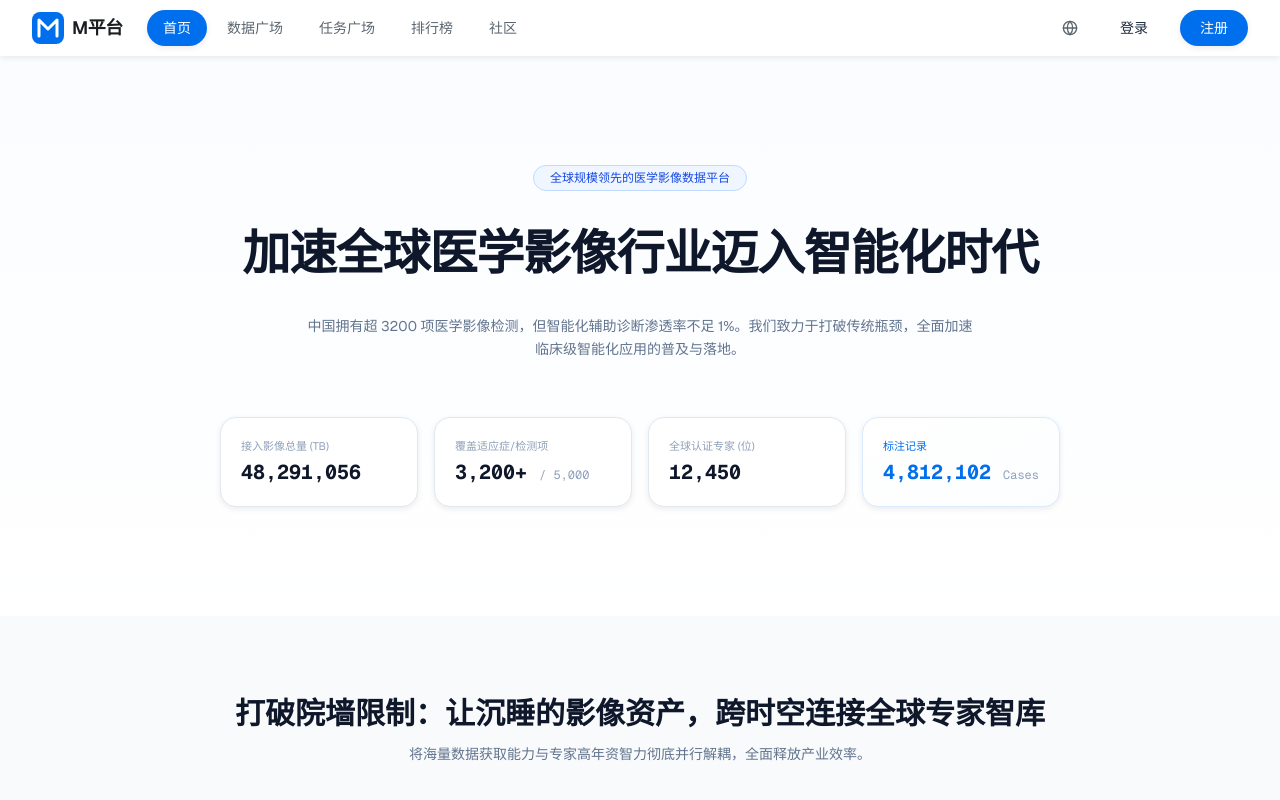
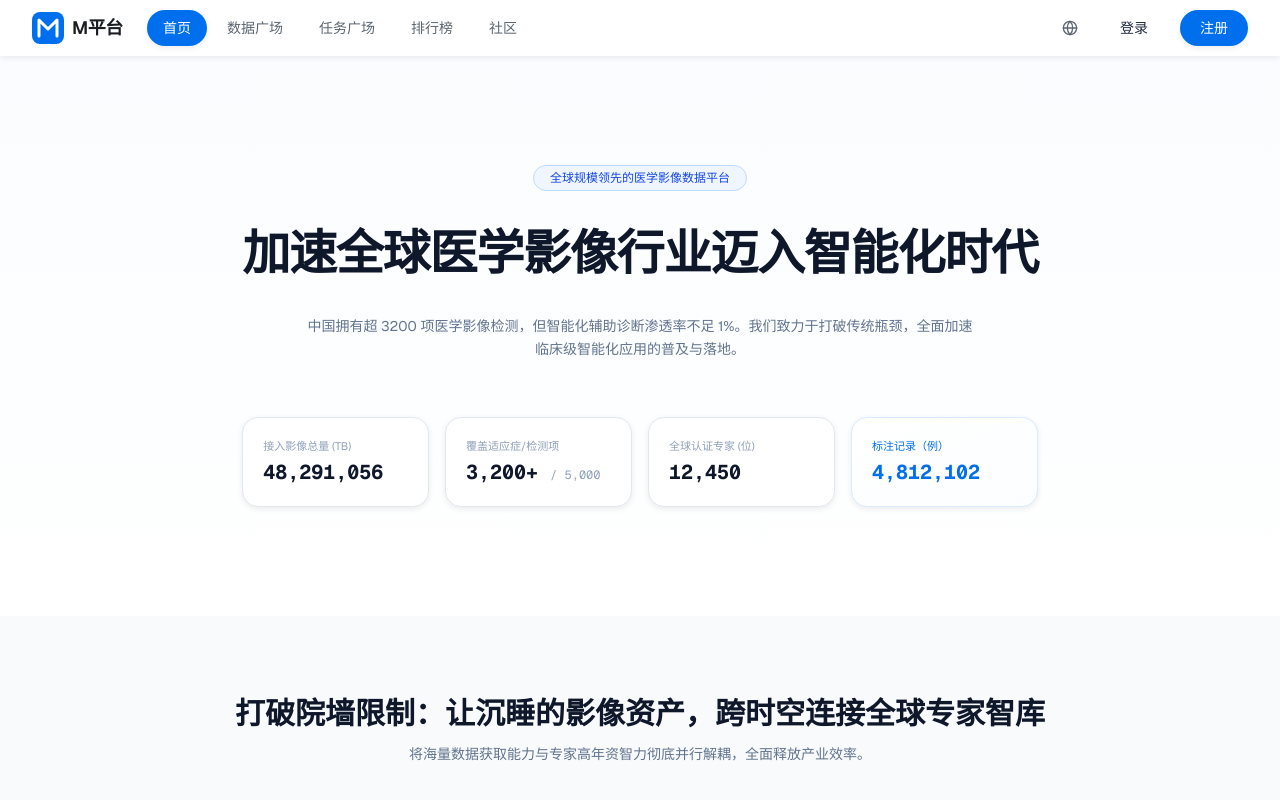
Before and after one commit to Nanqin112233/v0-m, a Next.js app: page / in a window 1280 px wide. Shown: the top 800 px of the page. Built offline with nearby package versions, Linux system fonts and the light colour scheme.

Commit message:
feat: update home hero section stats card
Rename "标注记录" to "标注记录（例）" and remove "Cases" text

```diff
--- a/app/page.tsx
+++ b/app/page.tsx
@@ -253,9 +253,9 @@ export default function HomePage() {
               <div className="text-xl font-bold font-mono text-slate-900">12,450</div>
             </div>
             <div className="bg-white p-5 rounded-xl border border-blue-100 shadow-sm bg-gradient-to-br from-white to-blue-50/20">
-              <div className="text-[11px] text-primary mb-1">标注记录</div>
+              <div className="text-[11px] text-primary mb-1">标注记录（例）</div>
               <div className="text-xl font-bold font-mono text-primary">
-                {labelRecords.toLocaleString()} <span className="text-xs text-slate-400 font-normal">Cases</span>
+                {labelRecords.toLocaleString()}
               </div>
             </div>
           </div>
```
